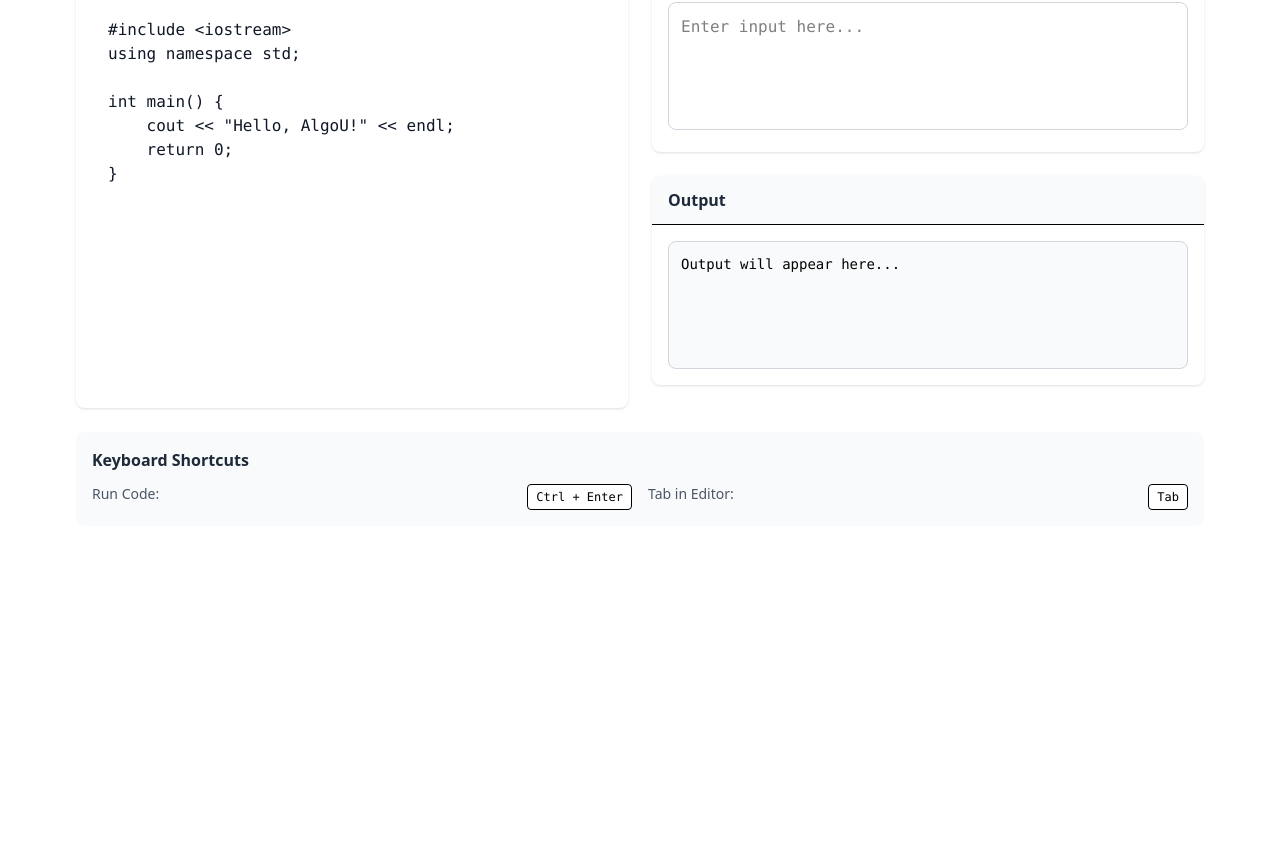
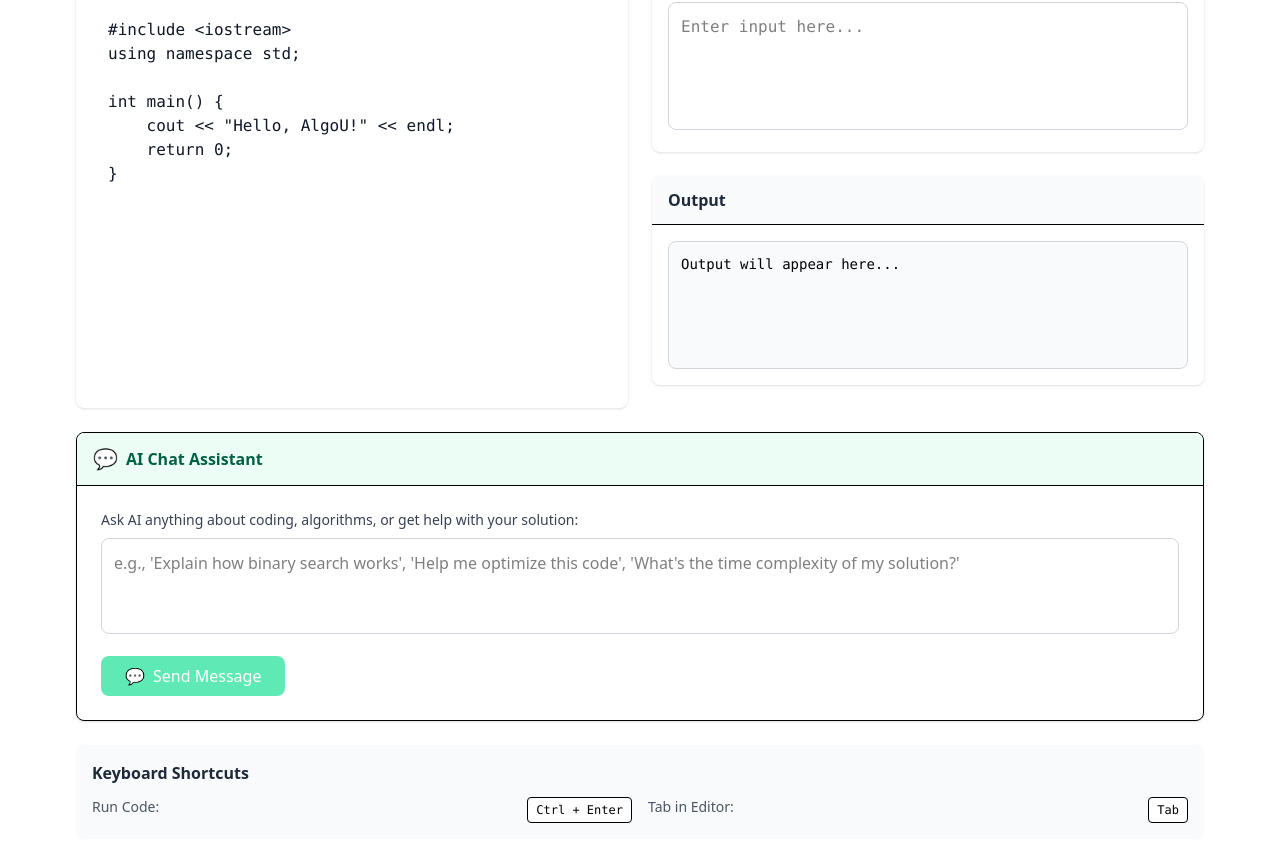
Before and after one commit to 01prakash-aditya/online-judge, a React (Vite) app in the folder client/: page /compiler in a window 1280 px wide. Shown: the part 421-1272 px from the top of the page. Before the commit the page ends 959 px from the top, so only its background shows below. Built offline with nearby package versions, Linux system fonts and the light colour scheme; no server answers.

Commit message:
Integrated chat bot for user interaction

```diff
--- a/client/src/pages/Compiler.jsx
+++ b/client/src/pages/Compiler.jsx
@@ -14,6 +14,7 @@ export default function Compiler() {
   const [isTestingAllCases, setIsTestingAllCases] = useState(false);
   const [isReviewingCode, setIsReviewingCode] = useState(false);
   const [aiReview, setAiReview] = useState('');
+  const [isChatting, setIsChatting] = useState(false);
   const [showReviewModal, setShowReviewModal] = useState(false);
   const [theme, setTheme] = useState('light');
   const [fontSize, setFontSize] = useState('16px');
@@ -25,6 +26,8 @@ export default function Compiler() {
   const [testCaseIndex, setTestCaseIndex] = useState(0);
   const [allTestsPassed, setAllTestsPassed] = useState(false);
   const [solvedProblems, setSolvedProblems] = useState([]);
+  const [chatPrompt, setChatPrompt] = useState('');
+  const [reviewType, setReviewType] = useState('code');
   const location = useLocation();
 
   const defaultCodeTemplates = {
@@ -262,6 +265,44 @@ export default function Compiler() {
       console.error('AI Review Error:', error);
     } finally {
       setIsReviewingCode(false);
+    }
+  };
+
+  const handleChatPrompt = async () => {
+    if (!chatPrompt.trim()) {
+      setStatusMessage('Please enter a prompt to chat with AI');
+      return;
+    }
+
+    setIsChatting(true);
+    setStatusMessage('Getting AI response...');
+    setReviewType('chat');
+
+    try {
+      const response = await fetch('http://localhost:8000/chat-bot', {
+        method: 'POST',
+        headers: {
+          'Content-Type': 'application/json',
+        },
+        body: JSON.stringify({
+          message: chatPrompt
+        })
+      });
+      const data = await response.json();
+
+      if (response.ok && data.response) {
+        setAiReview(data.response);
+        setStatusMessage('AI response completed successfully');
+        setChatPrompt('');
+      } else {
+        setStatusMessage(`AI chat failed: ${data.error || 'Unknown error'}`);
+      }
+
+    } catch (error) {
+      setStatusMessage(`AI chat error: ${error.message}`);
+      console.error('AI Chat Error:', error);
+    } finally {
+      setIsChatting(false);
     }
   };
 
@@ -752,6 +793,50 @@ export default function Compiler() {
         </div>
       )}
 
+      {/* Chat Bot Section */}
+      <div className="bg-white rounded-lg shadow-sm border mb-6">
+        <div className="bg-emerald-50 px-4 py-3 border-b rounded-t-lg flex items-center gap-2">
+          <span className="text-xl">💬</span>
+          <h3 className="font-semibold text-emerald-800">AI Chat Assistant</h3>
+        </div>
+        <div className="p-6">
+          <div className="mb-4">
+            <label htmlFor="chatPrompt" className="block text-sm font-medium text-gray-700 mb-2">
+              Ask AI anything about coding, algorithms, or get help with your solution:
+            </label>
+            <textarea
+              id="chatPrompt"
+              value={chatPrompt}
+              onChange={(e) => setChatPrompt(e.target.value)}
+              className="w-full h-24 p-3 border border-gray-300 rounded-lg resize-none focus:ring-2 focus:ring-emerald-500 focus:border-transparent"
+              placeholder="e.g., 'Explain how binary search works', 'Help me optimize this code', 'What's the time complexity of my solution?'"
+              disabled={isChatting}
+            />
+          </div>
+
+          <button
+            onClick={handleChatPrompt}
+            disabled={isChatting || !chatPrompt.trim()}
+            className="bg-emerald-600 hover:bg-emerald-700 disabled:bg-emerald-300 text-white px-6 py-2 rounded-lg font-medium transition-colors flex items-center gap-2"
+          >
+            {isChatting ? (
+              <>
+                <svg className="animate-spin h-4 w-4" fill="none" viewBox="0 0 24 24">
+                  <circle className="opacity-25" cx="12" cy="12" r="10" stroke="currentColor" strokeWidth="4"></circle>
+                  <path className="opacity-75" fill="currentColor" d="M4 12a8 8 0 018-8V0C5.373 0 0 5.373 0 12h4zm2 5.291A7.962 7.962 0 014 12H0c0 3.042 1.135 5.824 3 7.938l3-2.647z"></path>
+                </svg>
+                Getting Response...
+              </>
+            ) : (
+              <>
+                <span>💬</span>
+                Send Message
+              </>
+            )}
+          </button>
+        </div>
+      </div>
+
       {/* Keyboard Shortcuts Help */}
       <div className="bg-gray-50 rounded-lg p-4">
         <h3 className="font-semibold text-gray-800 mb-3">Keyboard Shortcuts</h3>
```
Also changed, not shown: 2 other files (tests, documents, lock files or other folders).
